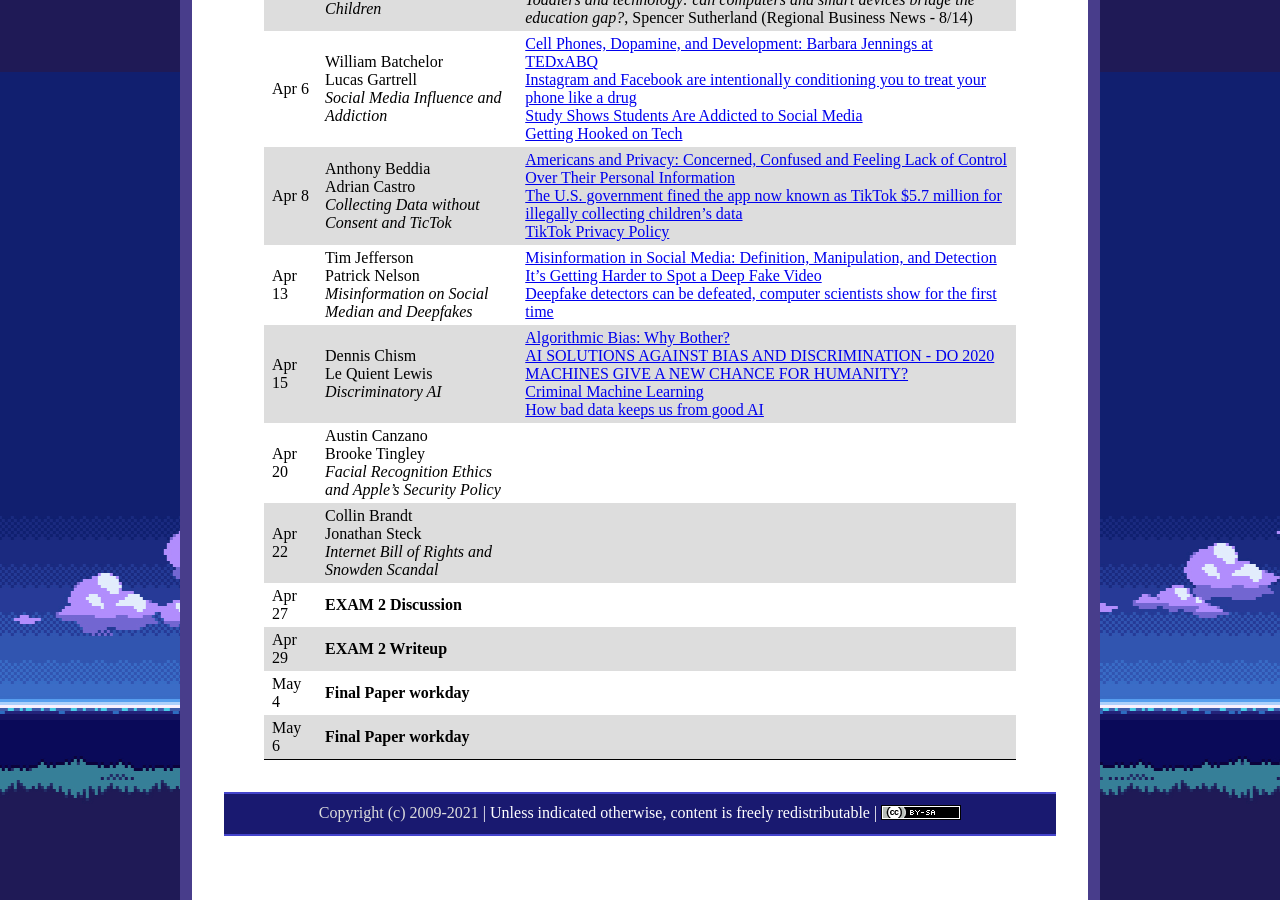
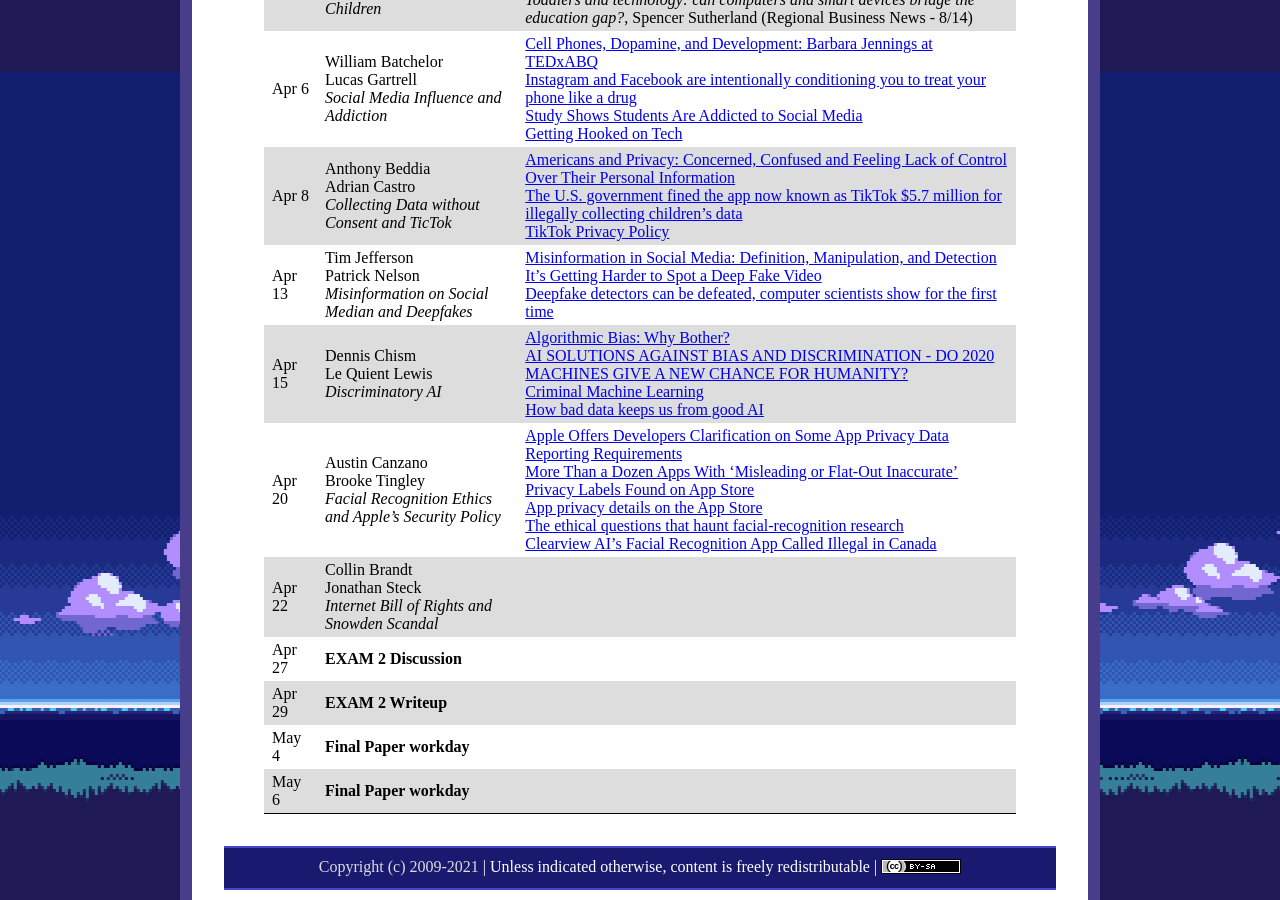
Before and after one commit to ycpcs/cs456-spring2021, a Jekyll site: the page built from schedule/index.md, in a window 1280 px wide and 900 px high, scrolled down 1728 px. Built offline with Jekyll 4.4.1, drawn with Linux system fonts in a browser that asks for light colours.

Commit message:
add Austin and Brooke articles
add Austin and Brooke articles

```diff
--- a/schedule/index.md
+++ b/schedule/index.md
@@ -36,7 +36,7 @@ All reading materials can be accessed via [Schmidt Library](http://library.ycp.e
 > Apr 8   | Anthony Beddia <br> Adrian Castro <br /> *Collecting Data without Consent and TicTok* | [Americans and Privacy: Concerned, Confused and Feeling Lack of Control Over Their Personal Information](https://www.pewresearch.org/internet/2019/11/15/americans-and-privacy-concerned-confused-and-feeling-lack-of-control-over-their-personal-information/) <br /> [The U.S. government fined the app now known as TikTok $5.7 million for illegally collecting children’s data](https://www.washingtonpost.com/technology/2019/02/27/us-government-fined-app-now-known-tiktok-million-illegally-collecting-childrens-data/) <br /> [TikTok Privacy Policy](https://www.tiktok.com/legal/privacy-policy?lang=en)|
 > Apr 13  | Tim Jefferson <br> Patrick Nelson <br /> *Misinformation on Social Median and Deepfakes* | [Misinformation in Social Media: Definition, Manipulation, and Detection](https://www.kdd.org/exploration_files/8._CR.10.Misinformation_in_social_media_-_Final.pdf) <br /> [It’s Getting Harder to Spot a Deep Fake Video](https://www.youtube.com/watch?v=gLoI9hAX9dw) <br /> [Deepfake detectors can be defeated, computer scientists show for the first time](https://www.sciencedaily.com/releases/2021/02/210208161927.htm) |
 > Apr 15  | Dennis Chism <br> Le Quient Lewis <br /> *Discriminatory AI* | [Algorithmic Bias: Why Bother?](https://cmr.berkeley.edu/2020/11/algorithmic-bias/) <br /> [AI SOLUTIONS AGAINST BIAS AND DISCRIMINATION - DO 2020 MACHINES GIVE A NEW CHANCE FOR HUMANITY?](https://sigmoidal.io/how-to-build-inclusive-fair-ai-solutions/) <br /> [Criminal Machine Learning](https://www.youtube.com/watch?v=rga2-d1oi30) <br /> [How bad data keeps us from good AI](https://www.youtube.com/watch?v=WSteyxgQqRc) |
-> Apr 20  | Austin Canzano <br> Brooke Tingley <br /> *Facial Recognition Ethics and Apple's Security Policy* | |
+> Apr 20  | Austin Canzano <br> Brooke Tingley <br /> *Facial Recognition Ethics and Apple's Security Policy* | [Apple Offers Developers Clarification on Some App Privacy Data Reporting Requirements](https://www.macrumors.com/2021/02/23/app-privacy-labels-developer-info/) <br /> [More Than a Dozen Apps With 'Misleading or Flat-Out Inaccurate' Privacy Labels Found on App Store](https://www.macrumors.com/2021/01/29/app-store-privacy-labels-accuracy-report/) <br /> [App privacy details on the App Store](https://developer.apple.com/app-store/app-privacy-details/) <br /> [The ethical questions that haunt facial-recognition research](https://www.nature.com/articles/d41586-020-03187-3) <br /> [Clearview AI’s Facial Recognition App Called Illegal in Canada](https://www.nytimes.com/2021/02/03/technology/clearview-ai-illegal-canada.html) |
 > Apr 22  | Collin Brandt <br> Jonathan Steck <br /> *Internet Bill of Rights and Snowden Scandal* | |
 > Apr 27  | **EXAM 2 Discussion** | |
 > Apr 29  | **EXAM 2 Writeup** | |
```
